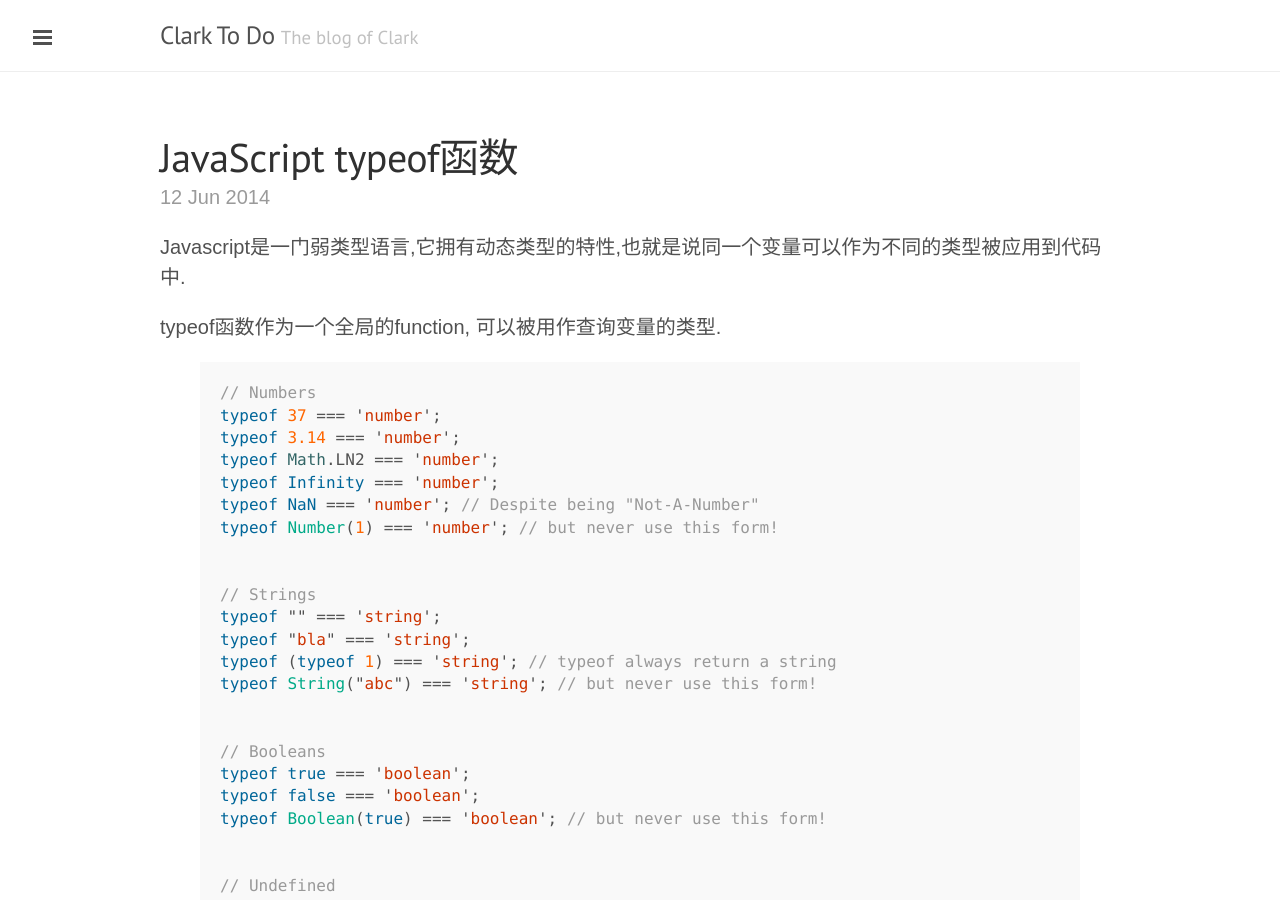
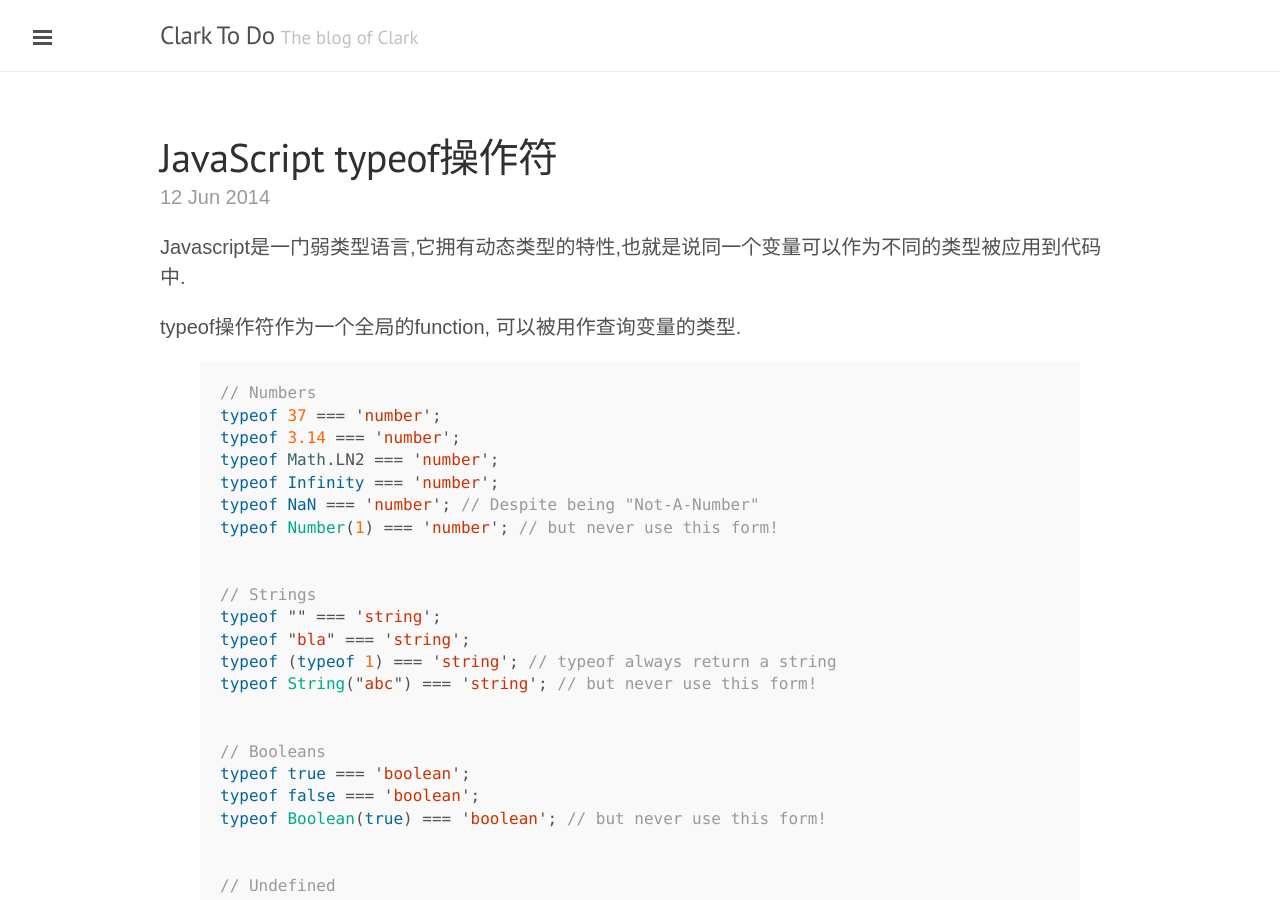
Before and after one commit to clarkdo/clarkdo.github.com, a Jekyll site: the page built from _posts/2014-06-12-6.md, in a window 1280 px wide and 900 px high. Built offline with Jekyll 4.4.1, drawn with Linux system fonts in a browser that asks for light colours; Markdown is read by kramdown in place of the engine named in the settings; comment, search, counter and statistics services are not loaded.

Commit message:
new post

```diff
--- a/_posts/2014-06-12-6.md
+++ b/_posts/2014-06-12-6.md
@@ -1,12 +1,12 @@
 ---
 layout: post
-title: JavaScript typeof函数
+title: JavaScript typeof操作符
 category: JavaScript
 comments: true
 ---
 Javascript是一门弱类型语言,它拥有动态类型的特性,也就是说同一个变量可以作为不同的类型被应用到代码中.
 
-typeof函数作为一个全局的function, 可以被用作查询变量的类型.
+typeof操作符作为一个全局的function, 可以被用作查询变量的类型.
 
 
 
```
